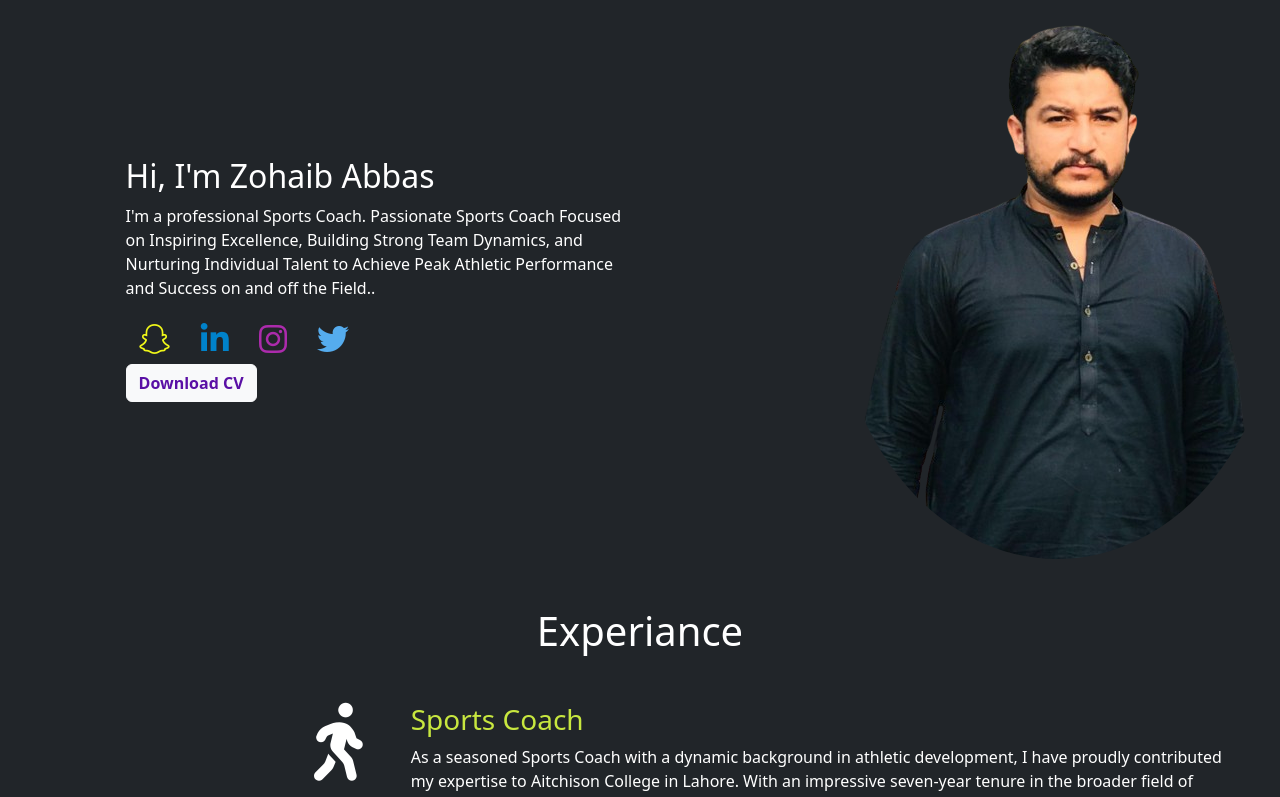
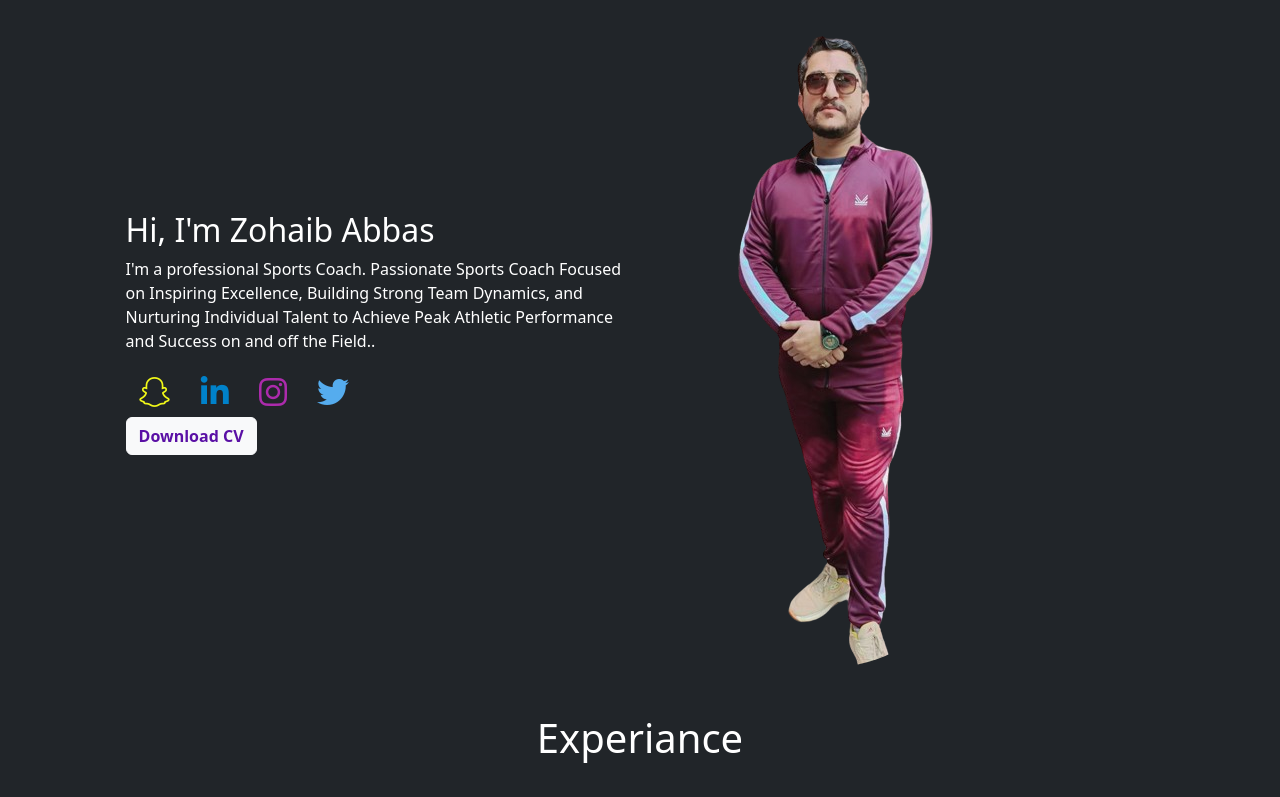
Before and after one commit to Shoaibawan005/Zohaib-Abbas, a plain HTML site: page index.html in a window 1280 px wide. Shown: the top 797 px of the page. Drawn offline with nearby package versions, Linux system fonts and the light colour scheme.

Commit message:
Update Picture

```diff
--- a/index.html
+++ b/index.html
@@ -92,7 +92,8 @@
 
             <div class="col-lg-6 col-md-6 col-sm-12">
 
-                <img src="mypic-removebg-preview.png" class="img-fluid rounded-circle float-end" alt="Zohaib Abbas">
+                <!-- <img src="mypic-removebg-preview.png" class="img-fluid rounded-circle float-end" alt="Zohaib Abbas"> -->
+                <img src="Pic-removebg-preview.png" class="img-fluid rounded-circle" alt="Zohaib Abbas">
 
             </div>
         </div>
```
Also changed, not shown: Pic-removebg-preview.png (added), Pic.jpeg (added), img-removebg-preview.png (added), img-removebg.png (added), mypic-removebg-preview.png (deleted), pic.jpg (deleted).
